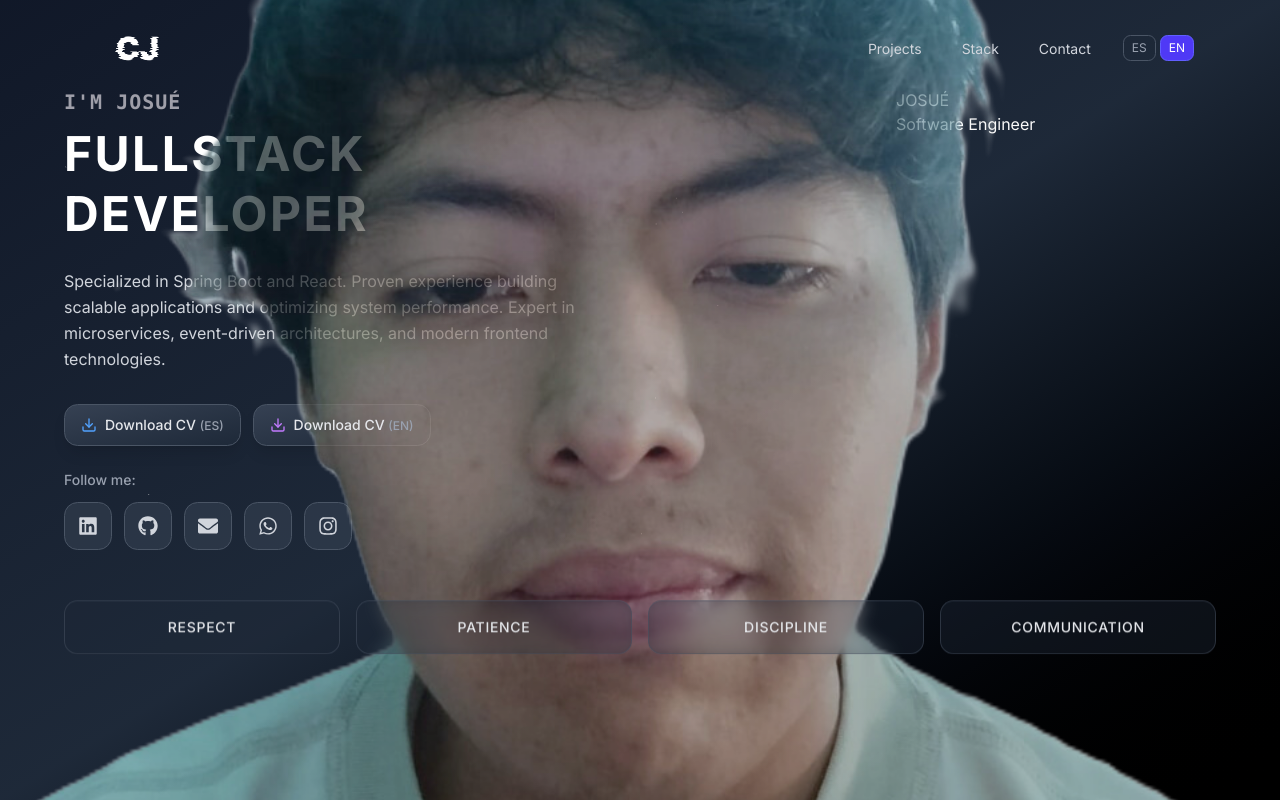
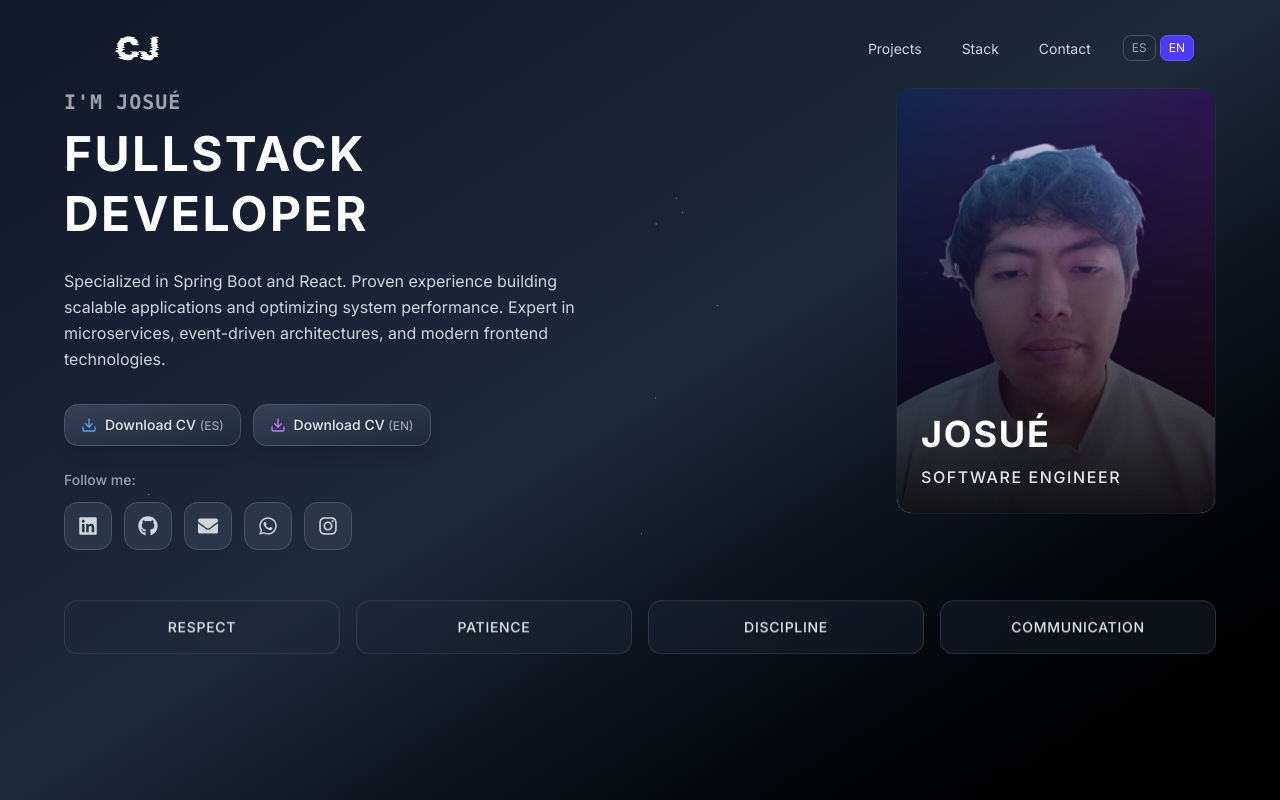
Before and after one commit to Solano204/MyPortfolio, a Next.js app: page /Home in a window 1280 px wide. Built offline with nearby package versions, Linux system fonts and the light colour scheme.

Commit message:
chore: update Next.js and dependencies
- Update Next.js to latest version
- Address CVE-2025-66478 vulnerability
- Update package-lock.json

```diff
--- a/src/app/api/send/route.ts
+++ b/src/app/api/send/route.ts
@@ -5,7 +5,7 @@ import { NextRequest, NextResponse } from 'next/server';
 export const dynamic = 'force-dynamic';
 
 export async function POST(request: NextRequest) {
-  const resend = new Resend(process.env.RESEND_API_KEY); // ← MOVED INSIDE
+  const resend = new Resend(process.env.RESEND_API_KEY);
   try {
     const body = await request.json();
     const { email, message, subject } = body;
--- a/src/components/Hero/Hero.Profile.tsx
+++ b/src/components/Hero/Hero.Profile.tsx
@@ -1,304 +1,117 @@
 "use client";
-import React, { useEffect, useRef, useCallback, useMemo } from "react";
+import { useRef, useState, CSSProperties, MouseEvent } from "react";
 import Image from "next/image";
 
 interface ProfileCardProps {
   avatarUrl: string;
-  iconUrl?: string;
-  grainUrl?: string;
-  behindGradient?: string;
-  innerGradient?: string;
-  showBehindGradient?: boolean;
-  className?: string;
-  enableTilt?: boolean;
-  miniAvatarUrl?: string;
   name?: string;
   title?: string;
-  handle?: string;
-  status?: string;
-  contactText?: string;
-  showUserInfo?: boolean;
-  onContactClick?: () => void;
+  subtitle?: string;
+  className?: string;
+  tiltIntensity?: number;
+  scale?: number;
+  glowColor?: string;
+  borderColor?: string;
 }
 
-const DEFAULT_BEHIND_GRADIENT =
-  "radial-gradient(farthest-side circle at var(--pointer-x) var(--pointer-y),hsla(266,100%,90%,var(--card-opacity)) 4%,hsla(266,50%,80%,calc(var(--card-opacity)*0.75)) 10%,hsla(266,25%,70%,calc(var(--card-opacity)*0.5)) 50%,hsla(266,0%,60%,0) 100%),radial-gradient(35% 52% at 55% 20%,#00ffaac4 0%,#073aff00 100%),radial-gradient(100% 100% at 50% 50%,#00c1ffff 1%,#073aff00 76%),conic-gradient(from 124deg at 50% 50%,#c137ffff 0%,#07c6ffff 40%,#07c6ffff 60%,#c137ffff 100%)";
-
-const DEFAULT_INNER_GRADIENT =
-  "linear-gradient(145deg,#60496e8c 0%,#71C4FF44 100%)";
-
-const ANIMATION_CONFIG = {
-  SMOOTH_DURATION: 600,
-  INITIAL_DURATION: 1500,
-  INITIAL_X_OFFSET: 70,
-  INITIAL_Y_OFFSET: 60,
-} as const;
-
-const clamp = (value: number, min = 0, max = 100): number =>
-  Math.min(Math.max(value, min), max);
-
-const round = (value: number, precision = 3): number =>
-  parseFloat(value.toFixed(precision));
-
-const adjust = (
-  value: number,
-  fromMin: number,
-  fromMax: number,
-  toMin: number,
-  toMax: number
-): number =>
-  round(toMin + ((toMax - toMin) * (value - fromMin)) / (fromMax - fromMin));
-
-const easeInOutCubic = (x: number): number =>
-  x < 0.5 ? 4 * x * x * x : 1 - Math.pow(-2 * x + 2, 3) / 2;
-
-const ProfileCardComponent: React.FC<ProfileCardProps> = ({
-  avatarUrl = "<Placeholder for avatar URL>",
-  iconUrl = "<Placeholder for icon URL>",
-  grainUrl = "<Placeholder for grain URL>",
-  behindGradient,
-  innerGradient,
-  showBehindGradient = true,
+export const ProfileCard = ({
+  avatarUrl,
+  name = "JOSUÉ",
+  title = "Software Engineer",
+  subtitle,
   className = "",
-  enableTilt = true,
-  miniAvatarUrl,
-  name = "Javi A. Torres",
-  title = "Software Engineer",
-  handle = "javicodes",
-  status = "Online",
-  contactText = "Contact",
-  showUserInfo = true,
-  onContactClick,
-}) => {
-  const wrapRef = useRef<HTMLDivElement>(null);
+  tiltIntensity = 8,
+  scale = 0.98,
+  glowColor = "from-blue-600/20 via-purple-600/20 to-pink-600/20",
+  borderColor = "border-gray-700/30",
+}: ProfileCardProps) => {
+  const [transformStyle, setTransformStyle] = useState("");
+  const [mousePosition, setMousePosition] = useState({ x: 0, y: 0 });
   const cardRef = useRef<HTMLDivElement>(null);
 
-  const animationHandlers = useMemo(() => {
-    if (!enableTilt) return null;
+  const handleMouseMove = (event: MouseEvent<HTMLDivElement>) => {
+    if (!cardRef.current) return;
 
-    let rafId: number | null = null;
+    const { left, top, width, height } = cardRef.current.getBoundingClientRect();
+    const relativeX = (event.clientX - left) / width;
+    const relativeY = (event.clientY - top) / height;
 
-    const updateCardTransform = (
-      offsetX: number,
-      offsetY: number,
-      card: HTMLElement,
-      wrap: HTMLElement
-    ) => {
-      const width = card.clientWidth;
-      const height = card.clientHeight;
+    // Store mouse position for shine effect
+    setMousePosition({ x: relativeX * 100, y: relativeY * 100 });
 
-      const percentX = clamp((100 / width) * offsetX);
-      const percentY = clamp((100 / height) * offsetY);
+    // Calculate tilt angles
+    const tiltX = (relativeY - 0.5) * tiltIntensity;
+    const tiltY = (relativeX - 0.5) * -tiltIntensity;
 
-      const centerX = percentX - 50;
-      const centerY = percentY - 50;
-
-      const properties = {
-        "--pointer-x": `${percentX}%`,
-        "--pointer-y": `${percentY}%`,
-        "--background-x": `${adjust(percentX, 0, 100, 35, 65)}%`,
-        "--background-y": `${adjust(percentY, 0, 100, 35, 65)}%`,
-        "--pointer-from-center": `${clamp(
-          Math.hypot(percentY - 50, percentX - 50) / 50,
-          0,
-          1
-        )}`,
-        "--pointer-from-top": `${percentY / 100}`,
-        "--pointer-from-left": `${percentX / 100}`,
-        "--rotate-x": `${round(-(centerX / 5))}deg`,
-        "--rotate-y": `${round(centerY / 4)}deg`,
+    setTransformStyle(
+      `perspective(1000px) rotateX(${tiltX}deg) rotateY(${tiltY}deg) scale3d(${scale}, ${scale}, ${scale})`
+    );
   };
 
-      Object.entries(properties).forEach(([property, value]) => {
-        wrap.style.setProperty(property, value);
-      });
+  const handleMouseLeave = () => {
+    setTransformStyle("");
+    setMousePosition({ x: 50, y: 50 });
   };
 
-    const createSmoothAnimation = (
-      duration: number,
-      startX: number,
-      startY: number,
-      card: HTMLElement,
-      wrap: HTMLElement
-    ) => {
-      const startTime = performance.now();
-      const targetX = wrap.clientWidth / 2;
-      const targetY = wrap.clientHeight / 2;
-
-      const animationLoop = (currentTime: number) => {
-        const elapsed = currentTime - startTime;
-        const progress = clamp(elapsed / duration);
-        const easedProgress = easeInOutCubic(progress);
-
-        const currentX = adjust(easedProgress, 0, 1, startX, targetX);
-        const currentY = adjust(easedProgress, 0, 1, startY, targetY);
-
-        updateCardTransform(currentX, currentY, card, wrap);
-
-        if (progress < 1) {
-          rafId = requestAnimationFrame(animationLoop);
-        }
+  const cardStyle: CSSProperties = {
+    transform: transformStyle,
+    willChange: "transform",
+    transition: transformStyle ? "none" : "transform 0.3s ease-out",
   };
-
-      rafId = requestAnimationFrame(animationLoop);
-    };
-
-    return {
-      updateCardTransform,
-      createSmoothAnimation,
-      cancelAnimation: () => {
-        if (rafId) {
-          cancelAnimationFrame(rafId);
-          rafId = null;
-        }
-      },
-    };
-  }, [enableTilt]);
-
-  const handlePointerMove = useCallback(
-    (event: PointerEvent) => {
-      const card = cardRef.current;
-      const wrap = wrapRef.current;
-
-      if (!card || !wrap || !animationHandlers) return;
-
-      const rect = card.getBoundingClientRect();
-      animationHandlers.updateCardTransform(
-        event.clientX - rect.left,
-        event.clientY - rect.top,
-        card,
-        wrap
-      );
-    },
-    [animationHandlers]
-  );
-
-  const handlePointerEnter = useCallback(() => {
-    const card = cardRef.current;
-    const wrap = wrapRef.current;
-
-    if (!card || !wrap || !animationHandlers) return;
-
-    animationHandlers.cancelAnimation();
-    wrap.classList.add("active");
-    card.classList.add("active");
-  }, [animationHandlers]);
-
-  const handlePointerLeave = useCallback(
-    (event: PointerEvent) => {
-      const card = cardRef.current;
-      const wrap = wrapRef.current;
-
-      if (!card || !wrap || !animationHandlers) return;
-
-      animationHandlers.createSmoothAnimation(
-        ANIMATION_CONFIG.SMOOTH_DURATION,
-        event.offsetX,
-        event.offsetY,
-        card,
-        wrap
-      );
-      wrap.classList.remove("active");
-      card.classList.remove("active");
-    },
-    [animationHandlers]
-  );
-
-  useEffect(() => {
-    if (!enableTilt || !animationHandlers) return;
-
-    const card = cardRef.current;
-    const wrap = wrapRef.current;
-
-    if (!card || !wrap) return;
-
-    const pointerMoveHandler = handlePointerMove as EventListener;
-    const pointerEnterHandler = handlePointerEnter as EventListener;
-    const pointerLeaveHandler = handlePointerLeave as EventListener;
-
-    card.addEventListener("pointerenter", pointerEnterHandler);
-    card.addEventListener("pointermove", pointerMoveHandler);
-    card.addEventListener("pointerleave", pointerLeaveHandler);
-
-    const initialX = wrap.clientWidth - ANIMATION_CONFIG.INITIAL_X_OFFSET;
-    const initialY = ANIMATION_CONFIG.INITIAL_Y_OFFSET;
-
-    animationHandlers.updateCardTransform(initialX, initialY, card, wrap);
-    animationHandlers.createSmoothAnimation(
-      ANIMATION_CONFIG.INITIAL_DURATION,
-      initialX,
-      initialY,
-      card,
-      wrap
-    );
-
-    return () => {
-      card.removeEventListener("pointerenter", pointerEnterHandler);
-      card.removeEventListener("pointermove", pointerMoveHandler);
-      card.removeEventListener("pointerleave", pointerLeaveHandler);
-      animationHandlers.cancelAnimation();
-    };
-  }, [
-    enableTilt,
-    animationHandlers,
-    handlePointerMove,
-    handlePointerEnter,
-    handlePointerLeave,
-  ]);
-
-  const cardStyle = useMemo(
-    () =>
-      ({
-        "--icon": iconUrl ? `url(${iconUrl})` : "none",
-        "--grain": grainUrl ? `url(${grainUrl})` : "none",
-        "--behind-gradient": showBehindGradient
-          ? behindGradient ?? DEFAULT_BEHIND_GRADIENT
-          : "none",
-        "--inner-gradient": innerGradient ?? DEFAULT_INNER_GRADIENT,
-      } as React.CSSProperties),
-    [iconUrl, grainUrl, showBehindGradient, behindGradient, innerGradient]
-  );
-
-  const handleContactClick = useCallback(() => {
-    onContactClick?.();
-  }, [onContactClick]);
 
   return (
     <div
-      ref={wrapRef}
-      className={`pc-card-wrapper ${className}`.trim()}
+      ref={cardRef}
+      className={`relative w-full max-w-sm overflow-hidden rounded-2xl border ${borderColor} backdrop-blur-sm ${className}`}
+      onMouseMove={handleMouseMove}
+      onMouseLeave={handleMouseLeave}
       style={cardStyle}
     >
-      <section ref={cardRef} className="pc-card">
-        <div className="pc-inside">
-          <div className="pc-shine" />
-          <div className="pc-glare" />
-          <div className="pc-content pc-avatar-content">
+      {/* Background gradient overlay */}
+      <div className={`absolute inset-0 bg-gradient-to-br ${glowColor} pointer-events-none z-10`} />
+
+      {/* Image container */}
+      <div className="relative w-full h-full aspect-[3/4] overflow-hidden bg-gray-900">
         <Image
+          src={avatarUrl}
+          alt={name}
           fill
-              className="absolute object-cover w-full h-full opacity-70 hover:opacity-100"
-              src={avatarUrl}
-              alt={`${name || "User"} avatar`}
-              //   loading="lazy"
-              //   onError={(e) => {
-              //     const target = e.target as HTMLImageElement;
-              //     target.style.display = "none";
-              //   }}
+          className="object-cover w-full h-full hover:scale-105 transition-transform duration-500"
+          priority
+          sizes="(max-width: 640px) 100vw, (max-width: 1024px) 50vw, 33vw"
         />
       </div>
 
-          <div className="">
-            <div className="pc-details opacity-110">
-              <h3>{name}</h3>
-              <p>{title}</p>
+      {/* Content overlay - bottom section with blur background */}
+      <div className="absolute inset-0 flex flex-col justify-end p-6 bg-gradient-to-t from-black/90 via-black/50 to-transparent pointer-events-none z-20">
+        {/* Text content */}
+        <div className="space-y-2">
+          <h3 className="text-3xl sm:text-4xl font-bold text-white tracking-wider leading-tight">
+            {name}
+          </h3>
+          <p className="text-sm sm:text-base text-gray-200 font-medium tracking-widest uppercase">
+            {title}
+          </p>
+          {subtitle && (
+            <p className="text-xs sm:text-sm text-gray-400 font-light tracking-wide mt-2">
+              {subtitle}
+            </p>
+          )}
         </div>
       </div>
-        </div>
-      </section>
+
+      {/* Dynamic shine effect based on mouse position */}
+      <div
+        className="absolute inset-0 pointer-events-none z-15 opacity-0 hover:opacity-100 transition-opacity duration-300"
+        style={{
+          background: `radial-gradient(circle at ${mousePosition.x}% ${mousePosition.y}%, rgba(255,255,255,0.1) 0%, rgba(255,255,255,0) 50%)`,
+        }}
+      />
+
+      {/* Border glow effect */}
+      <div className="absolute inset-0 rounded-2xl border border-white/10 pointer-events-none z-20 opacity-0 hover:opacity-100 transition-opacity duration-300" />
     </div>
   );
 };
 
-const ProfileCard = React.memo(ProfileCardComponent);
-
 export default ProfileCard;
```
Also changed, not shown: src/components/Hero/ProfileCard.css (+17 -0 lines). Lines whose indentation alone changed are shown as unchanged.
